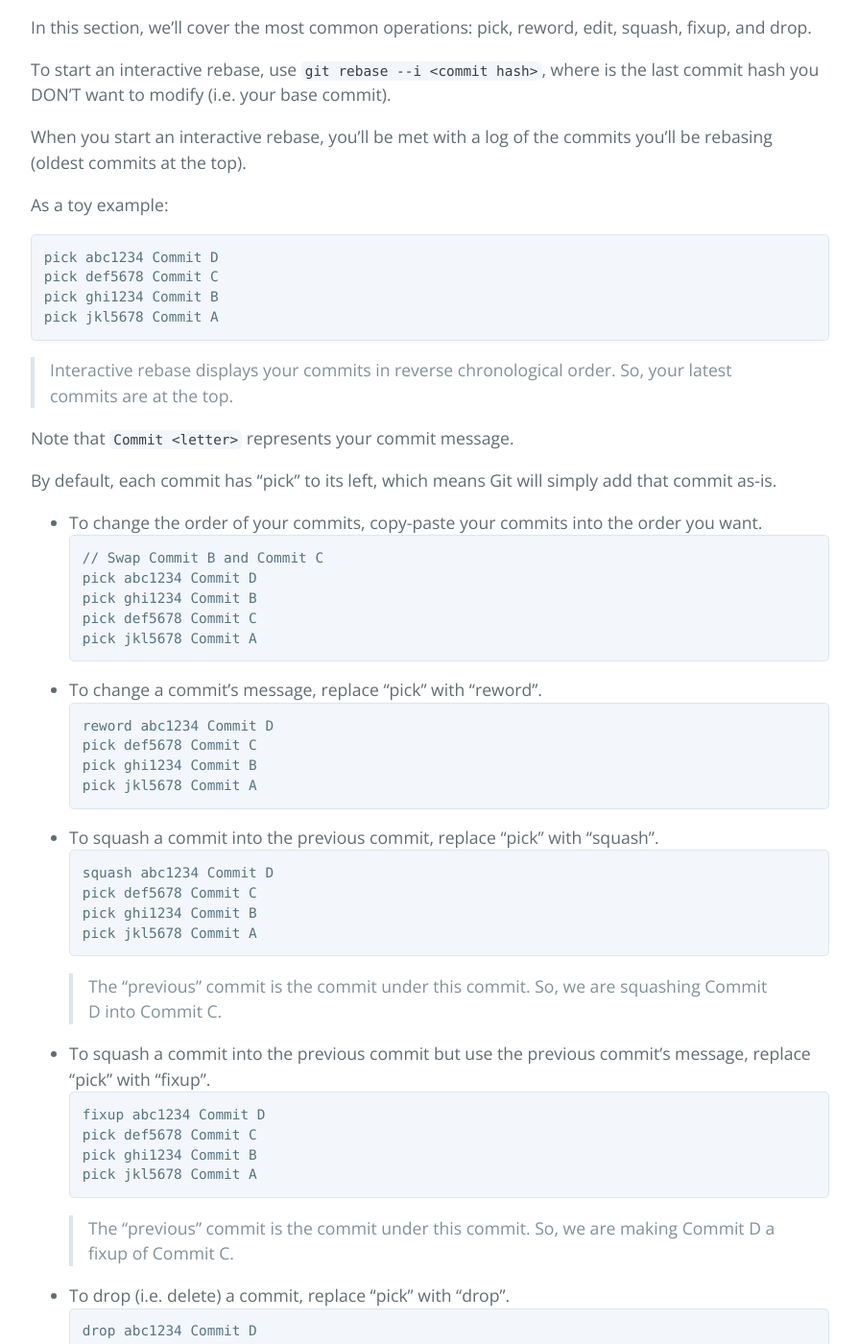
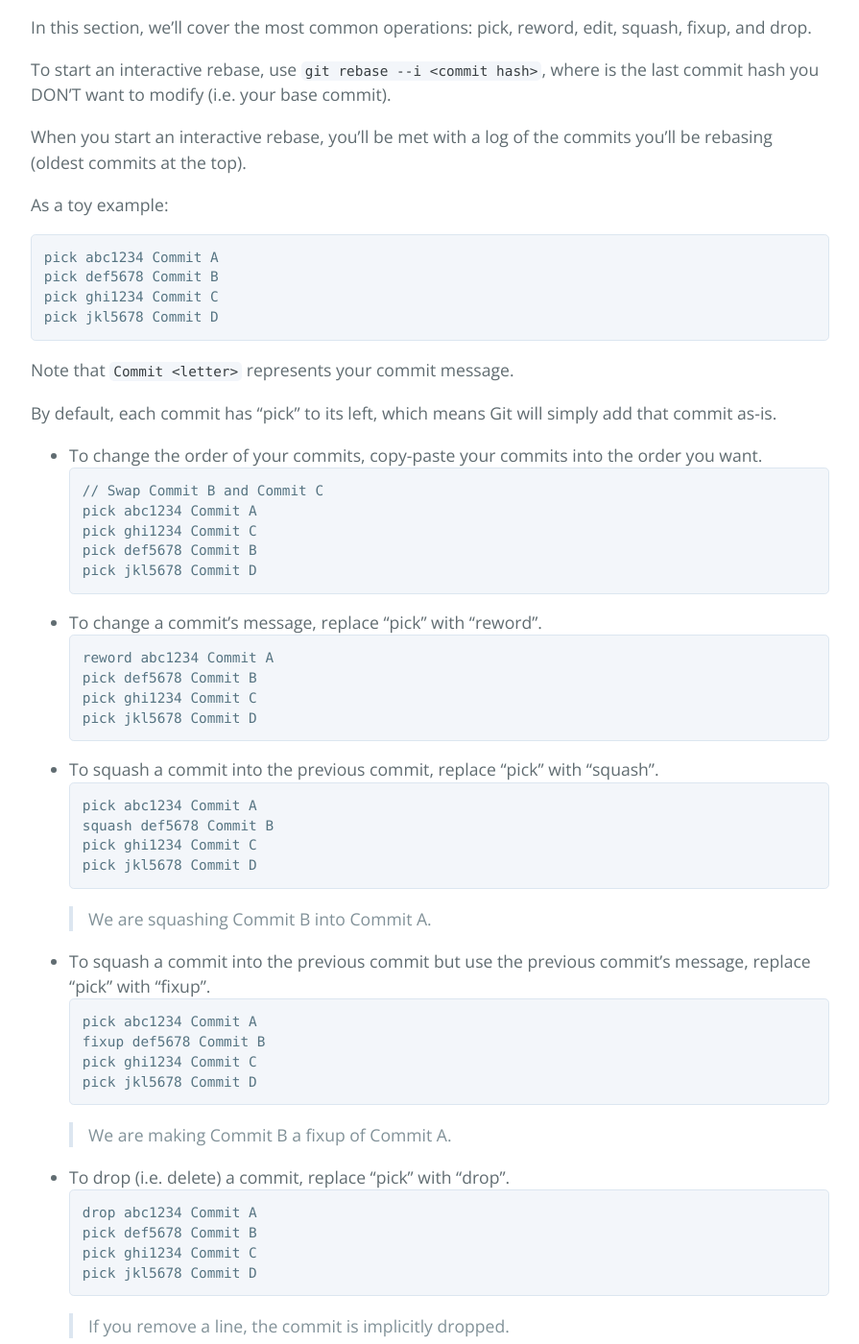
Before and after one commit to learning-software-engineering/learning-software-engineering.github.io, a Jekyll site: the page built from Topics/Software_Tools/Git/Git_Merging_and_Rebasing.md, in a window 1280 px wide and 1400 px high, scrolled down 4627 px. Shown: the whole window at 96% size, without its empty margins (192-1087 px from the left). Built offline with Jekyll 4.4.1, drawn with Linux system fonts in a browser that asks for light colours; our own code applies the rules of GitHub Pages for plain Markdown files; some of the changed text lies outside the part shown.

Commit message:
Fix incorrect rebase example and order of interactive rebase example

````diff
--- a/Topics/Software_Tools/Git/Git_Merging_and_Rebasing.md
+++ b/Topics/Software_Tools/Git/Git_Merging_and_Rebasing.md
@@ -78,7 +78,7 @@ Merging resulted in a branch that looked like:
 ```
 
 But, wouldn’t it be nice if `feature` could look like:
-> A -> B -> C -> D -> E -> F -> G
+> A -> B -> C -> E -> F -> D -> G
 
 In a nutshell, we pretend that `feature` didn’t actually branch off at commit C, and instead branched off at the latest commit of `main`: commit F. You have just described rebasing!
 
@@ -99,7 +99,7 @@ An important note to make is that each commit is “moved” one-by-one, therefo
 Rebasing comes with a big advantage though: it creates an entirely linear history after the rebase because it acts as if the branch that is being rebased was created after the latest commit of the branch being rebased on. This may not seem like such a big deal, but when you’re trying to track down what commit caused a certain bug, you will be wishing that your git history was linear!
 
 Doesn't this:
-> A -> B -> C -> D -> E -> F -> G
+> A -> B -> C -> E -> F -> D -> G
 
 Look better than this?
 ```
@@ -129,12 +129,11 @@ When you start an interactive rebase, you’ll be met with a log of the commits
 As a toy example:
 
 ```
-pick abc1234 Commit D
-pick def5678 Commit C
-pick ghi1234 Commit B
-pick jkl5678 Commit A
+pick abc1234 Commit A
+pick def5678 Commit B
+pick ghi1234 Commit C
+pick jkl5678 Commit D
 ```
-> Interactive rebase displays your commits in reverse chronological order. So, your latest commits are at the top.
 
 Note that `Commit <letter>` represents your commit message.
 
@@ -143,48 +142,48 @@ By default, each commit has “pick” to its left, which means Git will simply
 - To change the order of your commits, copy-paste your commits into the order you want.
 ```
 // Swap Commit B and Commit C
-pick abc1234 Commit D
-pick ghi1234 Commit B
-pick def5678 Commit C
-pick jkl5678 Commit A
+pick abc1234 Commit A
+pick ghi1234 Commit C
+pick def5678 Commit B
+pick jkl5678 Commit D
 ```
 - To change a commit’s message, replace “pick” with “reword”.
 ```
-reword abc1234 Commit D
-pick def5678 Commit C
-pick ghi1234 Commit B
-pick jkl5678 Commit A
+reword abc1234 Commit A
+pick def5678 Commit B
+pick ghi1234 Commit C
+pick jkl5678 Commit D
 ```
 - To squash a commit into the previous commit, replace “pick” with “squash”.
 ```
-squash abc1234 Commit D
-pick def5678 Commit C
-pick ghi1234 Commit B
-pick jkl5678 Commit A
+pick abc1234 Commit A
+squash def5678 Commit B
+pick ghi1234 Commit C
+pick jkl5678 Commit D
 ```
-> The "previous" commit is the commit under this commit. So, we are squashing Commit D into Commit C.
+> We are squashing Commit B into Commit A.
 - To squash a commit into the previous commit but use the previous commit’s message, replace “pick” with “fixup”.
 ```
-fixup abc1234 Commit D
-pick def5678 Commit C
-pick ghi1234 Commit B
-pick jkl5678 Commit A
+pick abc1234 Commit A
+fixup def5678 Commit B
+pick ghi1234 Commit C
+pick jkl5678 Commit D
 ```
-> The "previous" commit is the commit under this commit. So, we are making Commit D a fixup of Commit C.
+> We are making Commit B a fixup of Commit A.
 - To drop (i.e. delete) a commit, replace “pick” with “drop”.
 ```
-drop abc1234 Commit D
-pick def5678 Commit C
-pick ghi1234 Commit B
-pick jkl5678 Commit A
+drop abc1234 Commit A
+pick def5678 Commit B
+pick ghi1234 Commit C
+pick jkl5678 Commit D
 ```
 > If you remove a line, the commit is implicitly dropped.
 - To edit or split up a commit, replace “pick” with “edit”.
 ```
-edit abc1234 Commit D
-pick def5678 Commit C
-pick ghi1234 Commit B
-pick jkl5678 Commit A
+edit abc1234 Commit A
+pick def5678 Commit B
+pick ghi1234 Commit C
+pick jkl5678 Commit D
 ```
 
 Once you’ve decided on your actions, save and exit the editor, and the rebase will begin. Remember that Git is applying your commits top-down, and so any conflicts that occur need to be solved on a commit-by-commit basis! If you get regrets on the rebase, you can cancel at any time with `git rebase --abort`, which will undo everything done during the rebase.
````
